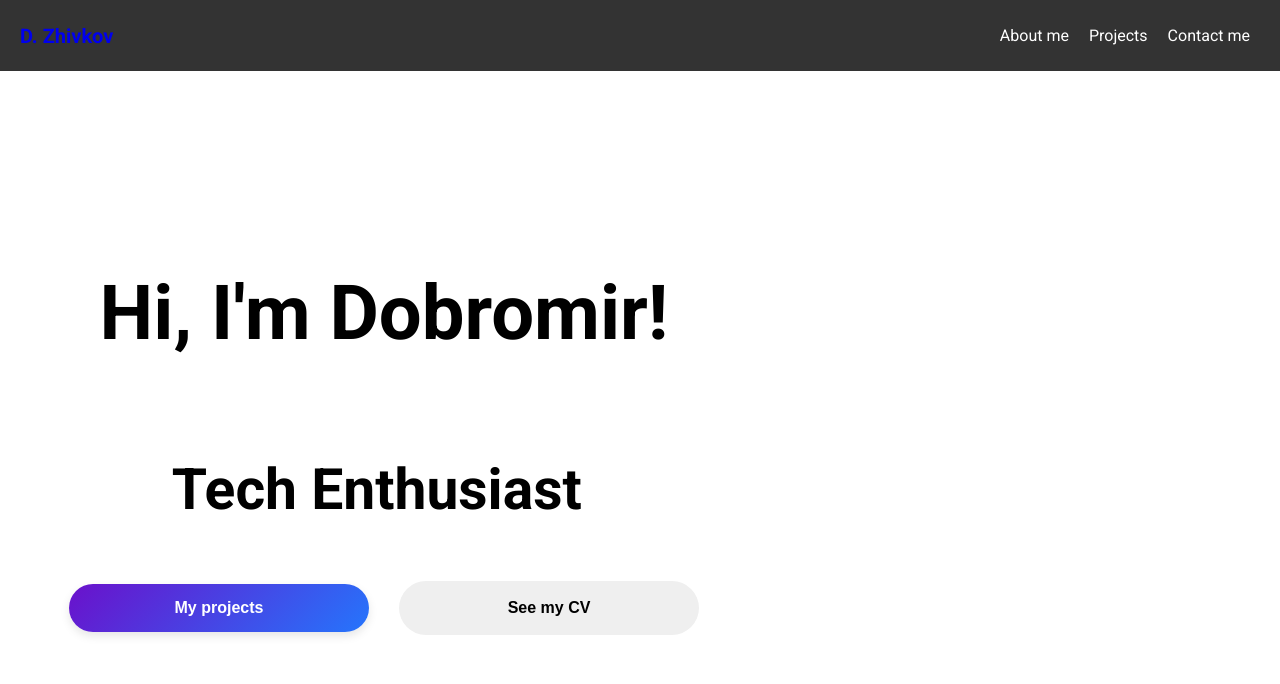
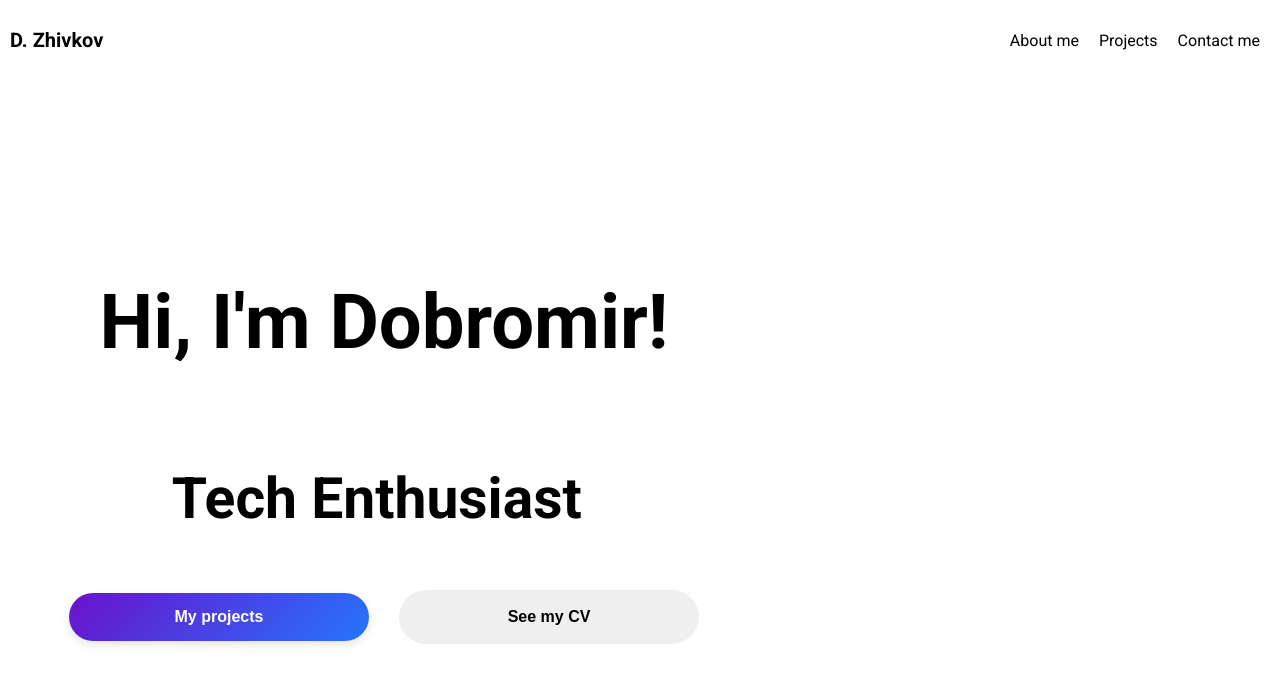
Before and after one commit to DZhivkovv/portfolio-website, a React (Create React App) app: page / in a window 1280 px wide. Shown: the top 684 px of the page. Built offline with nearby package versions, Linux system fonts and the light colour scheme.

Commit message:
style:Add additional styling for the navbar

```diff
--- a/src/components/Navbar/Navbar.css
+++ b/src/components/Navbar/Navbar.css
@@ -3,15 +3,18 @@
     display: flex;
     justify-content: space-between;
     align-items: center;
-    padding: 10px 20px;
-    background-color: #333;
-    color: white;
+    height: 10%;
+    padding: 0px 10px;
+    background-color: white;
+    color: black;
 }
 
-.logo
+.logo a
 {
     font-size: 20px;
+    text-decoration: none;
     font-weight: bold;
+    color: black;
 }
 
 .menu-toggle
@@ -19,6 +22,7 @@
     display: none;
     flex-direction: column;
     cursor: pointer;
+    z-index: 1001;
 }
 
 .menu-toggle.is-active .bar:nth-child(1)
@@ -33,14 +37,14 @@
 
 .menu-toggle.is-active .bar:nth-child(3)
 {
-    transform: rotate(-45deg) translate(10px, -10px);
+    transform: rotate(-45deg) translate(11px, -11px);
 }
 
 .bar
 {
     height: 3px;
     width: 25px;
-    background-color: white;
+    background-color: black;
     margin: 4px 0;
     transition: all 0.3s ease;
 }
@@ -56,7 +60,7 @@
 {
     text-decoration: none;
     margin: 10px;
-    color: white;
+    color: black;
 }
 
 .nav-links li a:hover
@@ -76,12 +80,15 @@
         display: none;
         flex-direction: column;
         justify-content: center;
+        align-items: center; /* Center the links horizontally */
         position: absolute;
-        top: 35px;
+        top: 0;
         bottom: 0;
         left: -100%;
         right: 0;
+        background-color: rgba(255, 255, 255, 0.95); /* Add a semi-transparent background */
         transition: left 0.3s ease;
+        z-index: 1000; /* Ensure the nav-links are on top */
     }
 
     .nav-links.active
```
